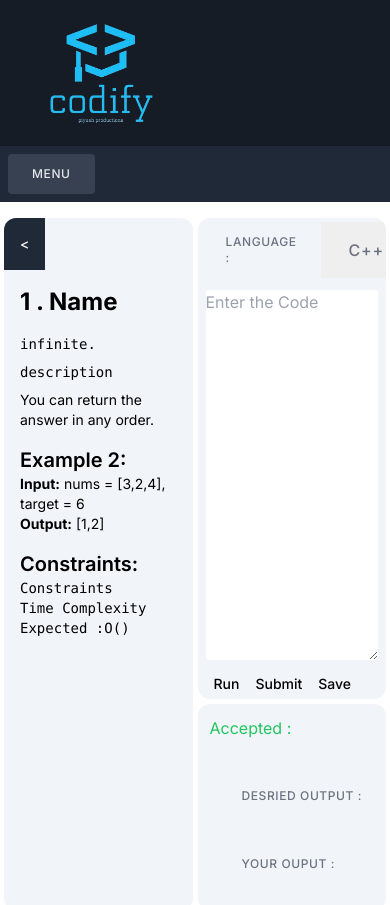
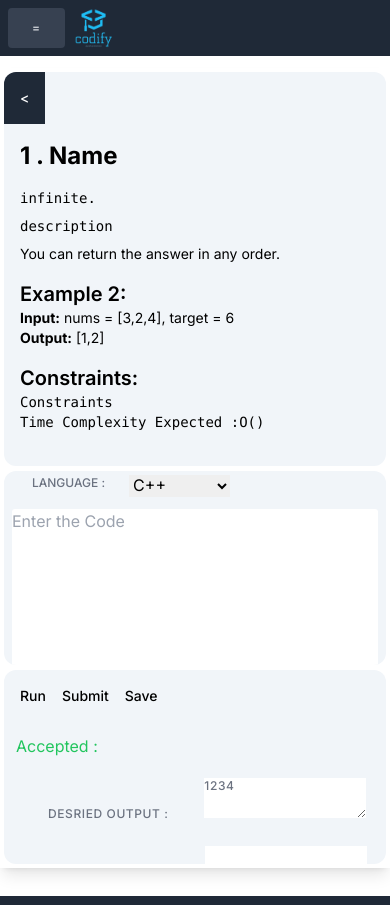
Before and after one commit to Piyush22070/codify-client, a Next.js app: page /problems/1 in a window 390 px wide. Shown: the top 905 px of the page. Built offline with nearby package versions, Linux system fonts and the light colour scheme; no server answers.

Commit message:
small chanegs

```diff
--- a/src/app/components/CodingArea.tsx
+++ b/src/app/components/CodingArea.tsx
@@ -1,34 +1,28 @@
 "use client"
 import { ScrollArea } from "@radix-ui/react-scroll-area"
-import { useState } from "react"
+import {  useState } from "react"
 import { toast } from "sonner"
 
 
 export default function CodingArea(){
 
+
     const [code ,setCode] = useState("")
-    const [language ,setLanguage] = useState("")
+    const [language ,setLanguage] = useState("cpp")
 
-    function handleOnChange(e: { target: { value: any } }){
+    function handelChangeC(e:any){
         setCode(e.target.value)
-    }
-    function SaveCode(){
-        toast("Code Saved Succesfully !")
-    }
-    function handelChange(e:any){
-       setLanguage(e.target.value)
-    }
-    function giveOutPut(){
-        console.log(code)
-        console.log(language)
+
+     }
+    function handelChangeL(e:any){
+        setLanguage(e.target.value)
     }
 
     return <div>
 
         <div className="p-1 flex flex-row">
-        <label className="px-6 py-3 text-left text-xs font-medium text-gray-500 uppercase tracking-wider">Language : </label>
-
-        <select id="language" onChange={handelChange} className=" px-6 py-3 text-left  font-medium text-gray-500 uppercase tracking-wider focus:ring-indigo-500 focus:border-indigo-500 sm:text-sm rounded-md">
+        <label className="px-6 text-xs font-medium text-gray-500 uppercase">Language : </label>
+        <select id="language" onChange={handelChangeL} className="">
             <option value="cpp">C++</option>
             <option value="java">Java</option>
             <option value="py">Python</option>
@@ -37,17 +31,10 @@ export default function CodingArea(){
 
         </div>
         <ScrollArea>
-        <div className=" p-2 ">
-            <textarea className="w-full h-[370px] rounded-[3px] decoration-none" onChange={handleOnChange} placeholder="Enter the Code"/>
-            <div>
-            <button onClick={giveOutPut} className="p-2 inline-flex items-center justify-center whitespace-nowrap rounded-md text-sm font-medium ring-offset-background transition-colors focus-visible:outline-none focus-visible:ring-2 focus-visible:ring-ring focus-visible:ring-offset-2 disabled:pointer-events-none disabled:opacity-50">
-            Run</button>
-            <button className="p-2 inline-flex items-center justify-center whitespace-nowrap rounded-md text-sm font-medium ring-offset-background transition-colors focus-visible:outline-none focus-visible:ring-2 focus-visible:ring-ring focus-visible:ring-offset-2 disabled:pointer-events-none disabled:opacity-50">
-            Submit</button>
-            <button onClick={SaveCode} className="p-2 inline-flex items-center justify-center whitespace-nowrap rounded-md text-sm font-medium ring-offset-background transition-colors focus-visible:outline-none focus-visible:ring-2 focus-visible:ring-ring focus-visible:ring-offset-2 disabled:pointer-events-none disabled:opacity-50">
-            Save</button>
-            </div>
+        <div className=" p-2 flex flex-col">
+            <textarea className="w-full h-[450px] rounded-[3px] decoration-none" onChange={handelChangeC} placeholder="Enter the Code"/>
         </div>
+
         </ScrollArea>
     </div>
 }
--- a/src/app/components/Header.tsx
+++ b/src/app/components/Header.tsx
@@ -1,6 +1,6 @@
 import Image from "next/image"
 export default function Header(){
-    return <div className=" bg-cooler">
-        <Image className ="p-5 md:ml-10 " src="/images/main-logo.png" height="100" width="210" alt="main-logo"/>
+    return <div className=" hidden md:flex bg-cooler">
+        <Image className ="md:p-5 md:ml-10 " src="/images/main-logo.png" height="100" width="210" alt="main-logo"/>
     </div>
 }
--- a/src/app/components/Navbar.tsx
+++ b/src/app/components/Navbar.tsx
@@ -1,6 +1,7 @@
 "use client"
 import { useState } from 'react';
 import Link from 'next/link';
+import Image from 'next/image';
 
 const Navbar = () => {
   const [isOpen, setIsOpen] = useState(false);
@@ -11,7 +12,7 @@ const Navbar = () => {
 
   return (
     <div>
-    <div className =" bg-gray-800 text-white p-2 ">
+    <div className =" bg-gray-800 text-white p-2 flex ">
       <ul className=" hidden w-[70%] md:flex items-center justify-evenly">
         <li><Link href="/" className="hover:bg-gray-700 p-2 rounded px-6 py-3 text-left text-xs font-medium text-gray-200 uppercase tracking-wider">Home</Link></li>
         <li><Link href="/problems" className="hover:bg-gray-700 p-2 rounded px-6 py-3 text-left text-xs font-medium text-gray-200 uppercase tracking-wider">Problems</Link></li>
@@ -19,7 +20,7 @@ const Navbar = () => {
         <li><Link href="/library" className="hover:bg-gray-700 p-2 rounded px-6 py-3 text-left text-xs font-medium text-gray-200 uppercase tracking-wider">library</Link></li>
       </ul>
 
-      <button onClick={toggleMenu}className=" right: 0 md:hidden p-2 bg-gray-700 rounded px-6 py-3 text-left text-xs font-medium text-gray-200 uppercase tracking-wider">Menu</button>
+      <button onClick={toggleMenu}className=" right: 0 md:hidden p-2 bg-gray-700 rounded px-6 py-3 text-left text-xs font-medium text-gray-200 uppercase tracking-wider">=</button>
       {isOpen && (
         <div className="absolute top-30 flex left-0 w-full bg-gray-800 text-white md:hidden  z-10">
           <ul className="flex flex-col p-5 gap-4">
@@ -30,7 +31,11 @@ const Navbar = () => {
           </ul>
         </div>
       )}
+      <div className=' flex md:hidden'>
+        <Image src="/images/main-logo.png" height={35} width={60} alt={'logo'}/></div>
+
     </div>
+
     </div>
   );
 };
--- a/src/app/components/Output.tsx
+++ b/src/app/components/Output.tsx
@@ -1,17 +1,43 @@
 "use client"
 import { ScrollArea } from "@radix-ui/react-scroll-area"
 import { useEffect, useState } from "react"
+import { toast } from "sonner"
 
 export default function Output(){
     const [accepted,setAccepted] = useState(true)
+
+    function giveOutPut(){
+
+    }
+
+
+    function SaveCode(){
+        toast("Code Saved Succesfully !")
+    }
+
 
     useEffect(()=>{
         const set = false
         return setAccepted(true)
     })
-    return <div className="p-3 "><label>{(accepted) ? <div className=" text-green-500">Accepted :</div>: <div className=" text-red-500">NotAccepted :</div>}</label>
+
+
+    return <div>
+
+            <div className=" p-2">
+            <button onClick={giveOutPut} className="p-2 inline-flex items-center justify-center whitespace-nowrap rounded-md text-sm font-medium ring-offset-background transition-colors focus-visible:outline-none focus-visible:ring-2 focus-visible:ring-ring focus-visible:ring-offset-2 disabled:pointer-events-none disabled:opacity-50">
+            Run</button>
+            <button className="p-2 inline-flex items-center justify-center whitespace-nowrap rounded-md text-sm font-medium ring-offset-background transition-colors focus-visible:outline-none focus-visible:ring-2 focus-visible:ring-ring focus-visible:ring-offset-2 disabled:pointer-events-none disabled:opacity-50">
+            Submit</button>
+            <button onClick={SaveCode} className="p-2 inline-flex items-center justify-center whitespace-nowrap rounded-md text-sm font-medium ring-offset-background transition-colors focus-visible:outline-none focus-visible:ring-2 focus-visible:ring-ring focus-visible:ring-offset-2 disabled:pointer-events-none disabled:opacity-50">
+            Save</button>
+            </div>
+
+    <div className="p-3 h-fit"><label>{(accepted) ? <div className=" text-green-500">Accepted :</div>: <div className=" text-red-500">NotAccepted :</div>}</label>
      <div className="p-2 inline-flex items-center justify-center whitespace-nowrap rounded-md text-sm font-medium ring-offset-background transition-colors focus-visible:outline-none focus-visible:ring-2 focus-visible:ring-ring focus-visible:ring-offset-2 disabled:pointer-events-none disabled:opacity-50">
         <ScrollArea>
+
+
             <div className="px-6 py-3 text-left text-xs font-medium text-gray-500 uppercase tracking-wider">
                 <label>Desried Output : </label>
                 <textarea value="1234"className="ml-[32px] h-10" readOnly/>
@@ -23,5 +49,5 @@ export default function Output(){
         </ScrollArea>
     </div>
     </div>
-
+    </div>
 }
--- a/src/app/components/TopicList.tsx
+++ b/src/app/components/TopicList.tsx
@@ -27,7 +27,7 @@ export default function ScrollAreaDemo() {
   return (
     <div className="flex justify-center">
 
-    <ScrollArea className=" h-[500px] w-[400px] md:w-[200px] shadow-lg">
+    <ScrollArea className=" h-[450px] w-[400px] md:w-[200px] shadow-lg">
       <div className="p-4   border-black]">
         <h4 className="mb-4 text-lg font-medium leading-none ">Topics :</h4>
         {tags.map((tag,index) => (
--- a/src/app/problems/[problem]/page.tsx
+++ b/src/app/problems/[problem]/page.tsx
@@ -10,8 +10,40 @@ import {
 
 export default function problem({params} : any){
 
-    return <div className=" p-1 w-full  h-[700px] shadow-lg mt-3">
+    return <div>
+            <div className="md:hidden p-1 w-full h-[800px] shadow-lg mt-3">
+                <ResizablePanelGroup direction="vertical" className=" rounded-lg gap-[2px]">
+                            {/*This is Problem Info Area pannel */}
+                            <ResizablePanel defaultSize={50} className=" bg-slate-100 rounded-xl">
+                                <ProblemInfo index = {params.problem}/>
+                            </ResizablePanel>
 
+                    <ResizableHandle/>
+
+                    <ResizablePanel defaultSize={50}>
+
+                        <ResizablePanelGroup direction="vertical" className="gap-[2px]">
+
+                            {/*This is Coding Area pannel */}
+                            <ResizablePanel defaultSize={50} className=" bg-slate-100 rounded-xl">
+                                <CodingArea/>
+                            </ResizablePanel>
+
+                        <ResizableHandle />
+
+                        {/*This is Output Area pannel */}
+                        <ResizablePanel defaultSize={50} className=" bg-slate-100 rounded-xl">
+                            <Output/>
+                        </ResizablePanel>
+
+                        </ResizablePanelGroup>
+
+                    </ResizablePanel>
+
+                </ResizablePanelGroup>
+        </div>
+
+            <div className="hidden md:flex p-1 w-full h-[800px] shadow-lg mt-3">
                 <ResizablePanelGroup direction="horizontal" className=" rounded-lg gap-[2px]">
                             {/*This is Problem Info Area pannel */}
                             <ResizablePanel defaultSize={50} className=" bg-slate-100 rounded-xl">
@@ -25,14 +57,14 @@ export default function problem({params} : any){
                         <ResizablePanelGroup direction="vertical" className="gap-[2px]">
 
                             {/*This is Coding Area pannel */}
-                        <ResizablePanel defaultSize={70} className=" bg-slate-100 rounded-xl">
+                            <ResizablePanel defaultSize={65} className=" bg-slate-100 rounded-xl">
                                 <CodingArea/>
                             </ResizablePanel>
 
                         <ResizableHandle />
 
                         {/*This is Output Area pannel */}
-                    <ResizablePanel defaultSize={30} className=" bg-slate-100 rounded-xl">
+                        <ResizablePanel defaultSize={35} className=" bg-slate-100 rounded-xl">
                             <Output/>
                         </ResizablePanel>
 
@@ -42,4 +74,7 @@ export default function problem({params} : any){
 
                 </ResizablePanelGroup>
         </div>
+
+    </div>
+
 }
```
Lines whose indentation alone changed are shown as unchanged.
